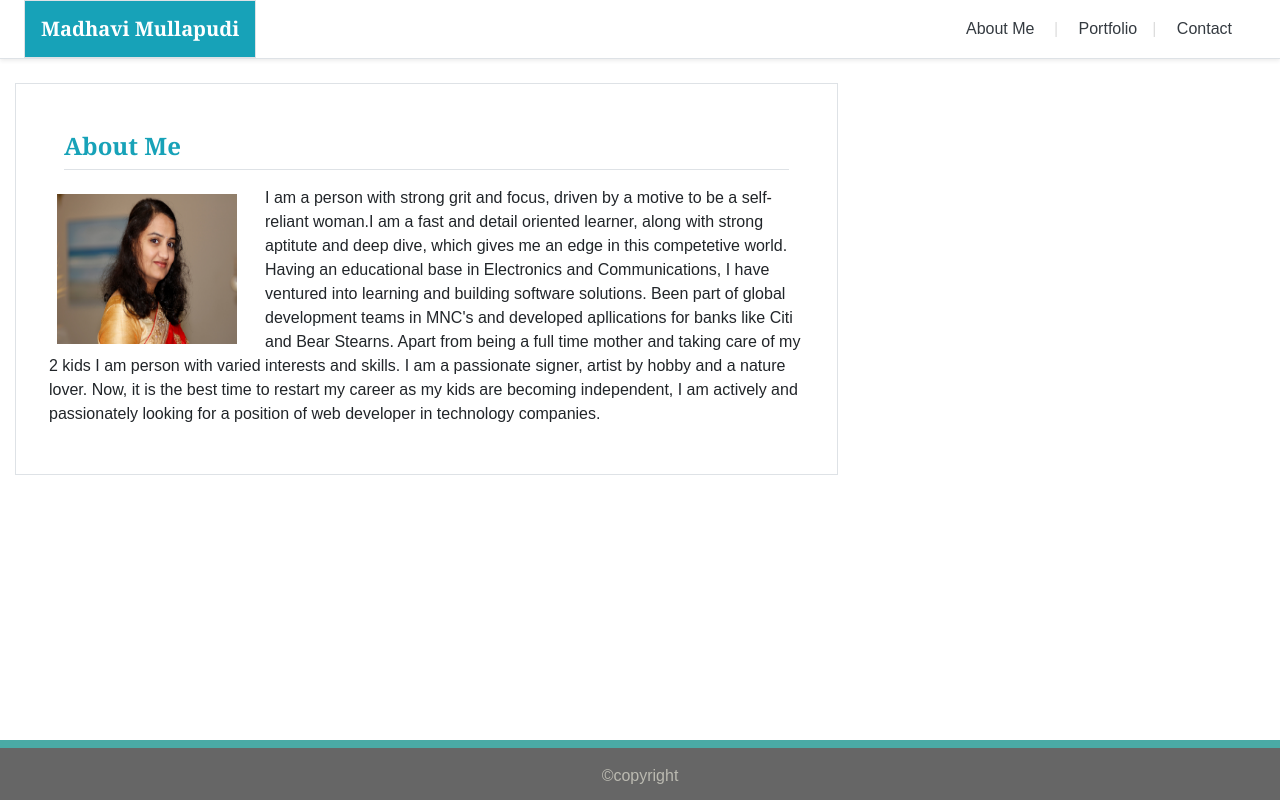
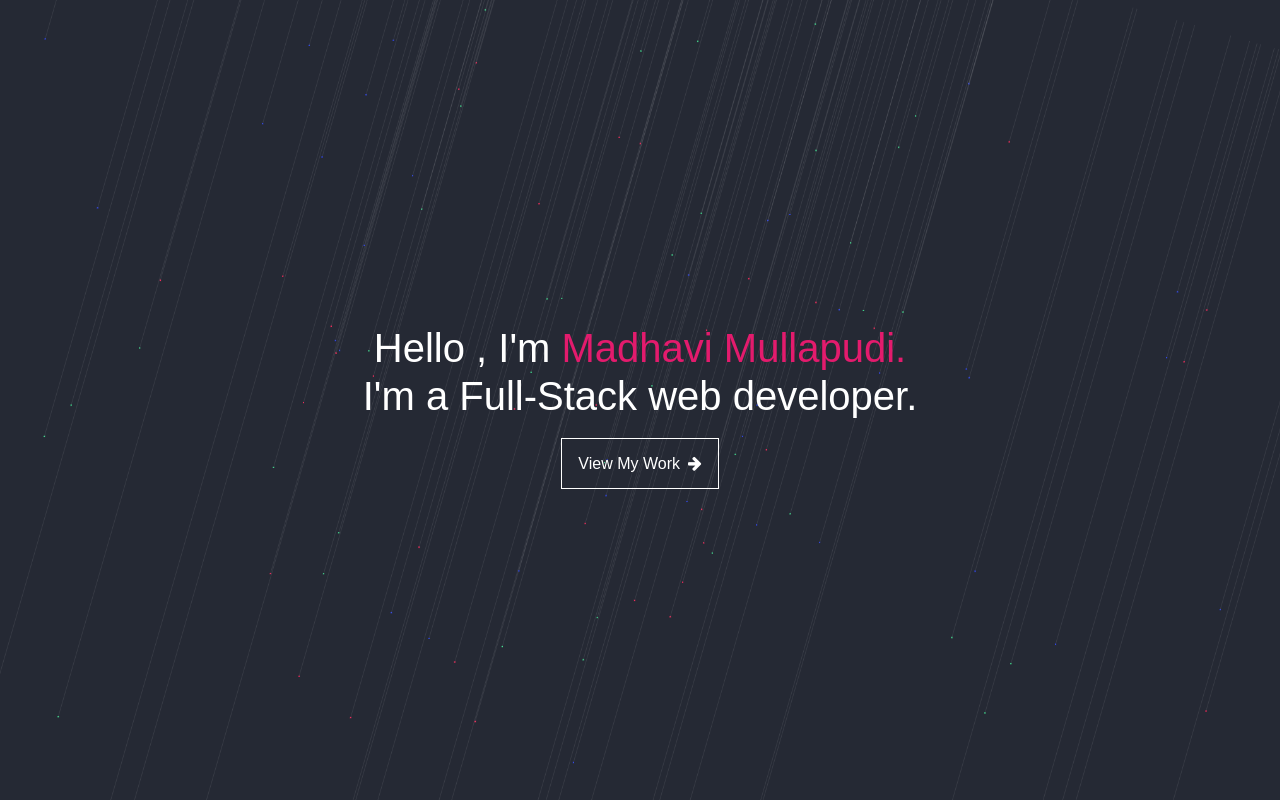
Before and after one commit to Madhavic1/ResponsivePortfolio, a plain HTML site: page index.html in a window 1280 px wide. Drawn offline with nearby package versions, Linux system fonts and the light colour scheme.

Commit message:
made a home page index html and Made about me page as About.html . And added a background image for the home page

```diff
--- a/assets/css/style.css
+++ b/assets/css/style.css
@@ -64,7 +64,7 @@ body{
 }
 
 .btn{
-    background:#4aaaa5;
+    /* background:#4aaaa5; */
 }
 
 /* added this media query to show the page heading "Madhavi Mullapudi" for the entire row for small screens*/
--- a/index.html
+++ b/index.html
@@ -1,91 +1,54 @@
 <!DOCTYPE html>
 <html lang="en">
+    <head>
+        <title>Home Page</title>
+        <!-- Link to Bootstrap framework-->
+        <link rel="stylesheet" href="https://stackpath.bootstrapcdn.com/bootstrap/4.3.1/css/bootstrap.min.css"
+          integrity="sha384-ggOyR0iXCbMQv3Xipma34MD+dH/1fQ784/j6cY/iJTQUOhcWr7x9JvoRxT2MZw1T" crossorigin="anonymous">
+        <!-- link to style sheet-->
+        <link rel="stylesheet" href="assets/css/style.css">
 
-<head>
-  <meta charset="UTF-8">
-  <meta name="viewport" content="width=device-width, initial-scale=1.0">
-  <meta http-equiv="X-UA-Compatible" content="ie=edge">
-  <title>Responsive index html</title>
-  <!-- Link to Bootstrap framework-->
-  <link rel="stylesheet" href="https://stackpath.bootstrapcdn.com/bootstrap/4.3.1/css/bootstrap.min.css"
-    integrity="sha384-ggOyR0iXCbMQv3Xipma34MD+dH/1fQ784/j6cY/iJTQUOhcWr7x9JvoRxT2MZw1T" crossorigin="anonymous">
-  <!-- link to style sheet-->
-  <link rel="stylesheet" href="assets/css/style.css">
+        <link rel="stylesheet" href="https://cdnjs.cloudflare.com/ajax/libs/font-awesome/4.7.0/css/font-awesome.min.css">
 
-</head>
+        <style>
+          html,
+          body {
+            height: 100%;
+            margin: 0;
+            padding: 0;
+            width: 100%;
+            background-image: url('assets/images/filler.png');
+            background-size: cover;
+            color:white;
+          }
 
-<body>
-  <!-- Responsive nav bar start-->
-  <div class="d-flex flex-column flex-md-row align-items-center px-md-4 mb-3 bg-white border-bottom shadow-sm">
-    <h5 class="my-0 mr-md-auto  border p-3 my-0 bg-info text-white myHeadeing text-center font-weight-bold">Madhavi
-      Mullapudi</h5>
-    <nav class="my-2 my-md-0 mr-md-3 ">
-      <a class="p-2 text-dark divider" href="index.html">About Me </a>
-      <a class="p-2 text-dark divider" href="portfolio.html">Portfolio</a>
-      <a class="p-2 text-dark" href="contact.html">Contact</a>
-    </nav>
-  </div>
-  <!-- Responsive nav bar ends-->
-  <!-- fluid-container for the page's Main content starts-->
+          body {
+            display: table;
+          }
 
-  <div class="container-fluid">
+          .my-block {
+            text-align: center;
+            display: table-cell;
+            vertical-align: middle;
+          }
+          a{
+            color:white;
+            border: 1px solid white;
+          }
 
-
-    <div class="row">
-      <!--content row with border start-->
-      <div class="col-12 col-lg-8">
-        <div class="container  border mt-2 mb-2 p-5">
-          <h4 class="mb-3 border-bottom  pb-2 mb-3 text-info font-weight-bold">About Me</h4>
-
-          <div class="row">
-            <!-- row 1 within column start-->
-
-            <!-- column for picture-->
-            <div class="col-12 border-3 mh-5 mw-5 p-0  text-md-left text-center">
-              <img src="assets/images/profile-pic.JPG" class="img-fluid float-left m-2 profileImage"
-                alt="Responsive image" width="150">
-
-              <div>
-                I am a person with strong grit and focus, driven by a motive to be a self-reliant woman.I am a fast and
-                detail
-                oriented learner, along with strong aptitute and deep dive, which gives me an edge in this competetive
-                world.<br>
-                Having an educational base in Electronics and Communications, I have ventured into learning and building
-                software solutions.
-                Been part of global development teams in MNC's and developed apllications for banks like Citi and Bear
-                Stearns.
-
-                Apart from being a full time mother and taking care of my 2 kids I am person with varied interests and
-                skills. I am a passionate signer, artist by hobby and a nature lover.
-
-                Now, it is the best time to restart my career as my kids are becoming independent, I am
-                actively and passionately looking for a position of web developer in technology companies.
-              </div>
-            </div>
-
-
-          </div><!-- row 2 within column ends-->
+          .highlight {
+            color: #e31b6d;
+          }
+        </style>
+    </head>
+    <body>
 
 
 
-        </div>
-
-      </div>
-
+    <div class="my-block">
+        <h1>Hello , I'm <span class='highlight'> Madhavi Mullapudi.</span><br>I'm a Full-Stack web developer.</h1><br />
+        <!-- <button type="button" id="view-my-work" class="btn px-3">View My Work <i class="fa fa-arrow-right"></i></button> -->
+        <a class="p-3 text-white"  id="view-my-work"  href="About.html">View My Work<i class="fa fa-arrow-right ml-2"></i> </a>
     </div>
-    <!--content row with border end-->
-  </div>
-
-  <!--footer starts-->
-  <footer class="footer mt-auto py-3">
-    <div class="container">
-      <span>&copy;copyright</span>
-    </div>
-  </footer>
-  <!-- fluid-container ends-->
-
-
-
-</body>
-
+    </body>
 </html>
```
Also changed, not shown: About.html (added, +91 -0 lines), assets/images/filler.png (added).
